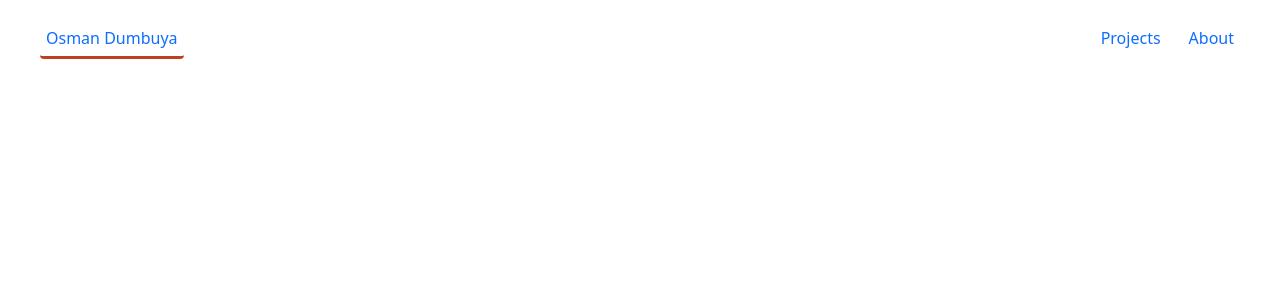
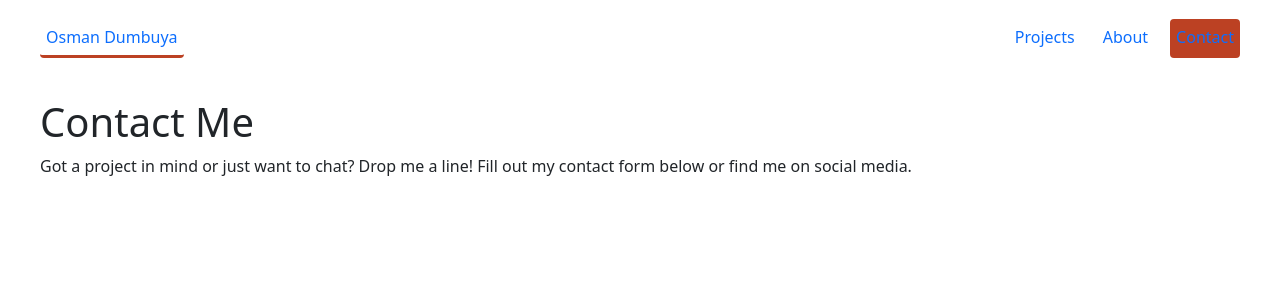
Before and after one commit to OsmanTolo/portfolio-reactjs, a React (Create React App) app: page /contact in a window 1280 px wide. Shown: the top 300 px of the page. Built offline with nearby package versions, Linux system fonts and the light colour scheme.

Commit message:
Add contact page component and adjusted css styles

```diff
--- a/src/App.js
+++ b/src/App.js
@@ -5,6 +5,7 @@ import { BrowserRouter, Routes, Route, Link, NavLink } from "react-router-dom";
 import Home from "./components/pages/Home";
 import About from "./components/pages/About";
 import Projects from "./components/pages/Projects";
+import Contact from "./components/pages/Contact";
 
 export default function App() {
   return (
@@ -16,6 +17,7 @@ export default function App() {
           </Link>
           <NavLink to="/projects">Projects</NavLink>
           <NavLink to="/about">About</NavLink>
+          <NavLink to="/contact">Contact</NavLink>
         </nav>
       </header>
       <main>
@@ -23,6 +25,7 @@ export default function App() {
           <Route path="/" element={<Home />} />
           <Route path="about" element={<About />} />
           <Route path="projects" element={<Projects />} />
+          <Route path="contact" element={<Contact />} />
         </Routes>
       </main>
     </BrowserRouter>
--- /dev/null
+++ b/src/components/pages/Contact.js
@@ -0,0 +1,11 @@
+export default function Contact() {
+  return (
+    <div>
+      <h1>Contact Me</h1>
+      <p>
+        Got a project in mind or just want to chat? Drop me a line! Fill out my
+        contact form below or find me on social media.
+      </p>
+    </div>
+  );
+}
--- a/src/index.css
+++ b/src/index.css
@@ -1,22 +1,38 @@
 @import url("https://fonts.googleapis.com/css2?family=Poppins:wght@400;700&display=swap");
 
+@import url("https://fonts.googleapis.com/css2?family=Inconsolata:wght@400;500;700&family=Lato:wght@400;700&display=swap");
+
 :root {
+  --light-clr: #fff;
+  --grey-clr: #d4d4d4;
+  --light-grey-clr: #e3e3e7;
+  --dark-clr: #000026;
+  --accent-clr: #4830e6;
+
+  --greyscale-dark-clr: #4c4c65;
+  --greyscale-light-clr: #e2e3e7;
+
+  --header-font-family: "Inconsolata", monospace;
+  --para-font-family: "Lato", sans-serif;
+
   --primary: #bc4123;
   --secondary: #2b3452;
 }
+
 body {
-  margin: 0;
-  padding: 20px;
-  font-family: "Poppins";
-  background: var(--secondary);
+  font-family: var(--para-font-family);
+  font-size: 16px;
+  line-height: 1.5;
+  background: var(--light-clr);
+  min-height: 100vh;
+  text-rendering: optimizeSpeed;
+  padding: 1.2rem;
 }
-* {
-  color: #fff;
-  margin: 0;
+
+p {
+  margin: 1.2rem 0;
 }
-p {
-  margin: 20px 0;
-}
+
 button {
   border: 0;
   padding: 8px;
@@ -34,6 +50,7 @@ header nav {
   max-width: 1200px;
   margin: 0 auto;
 }
+
 header nav .logo {
   margin-right: auto;
   border-bottom: 3px solid var(--primary);
--- a/src/index.js
+++ b/src/index.js
@@ -1,6 +1,6 @@
 import React from "react";
 import ReactDOM from "react-dom";
-// import "./assets/css/reset.css";
+import "./assets/css/reset.css";
 // import "./assets/css/style.css";
 import "./index.css";
 import App from "./App";
```
